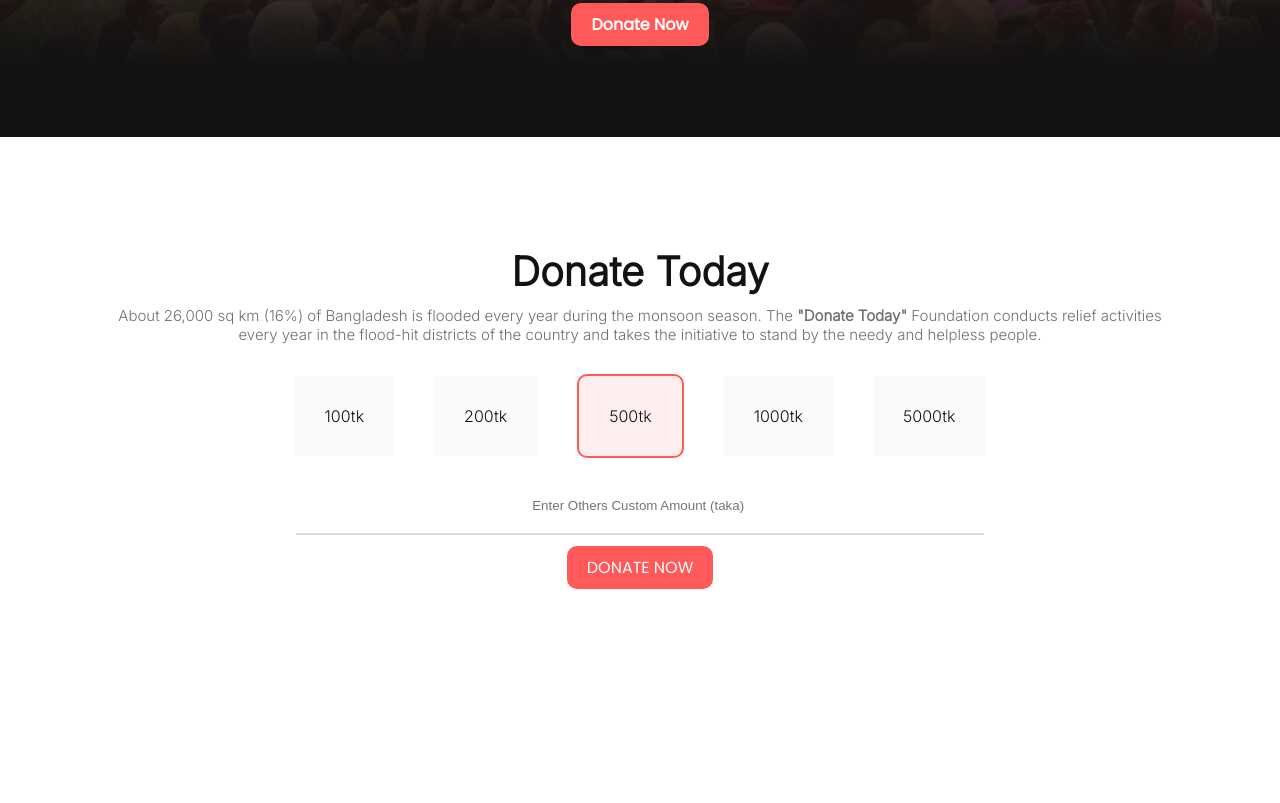
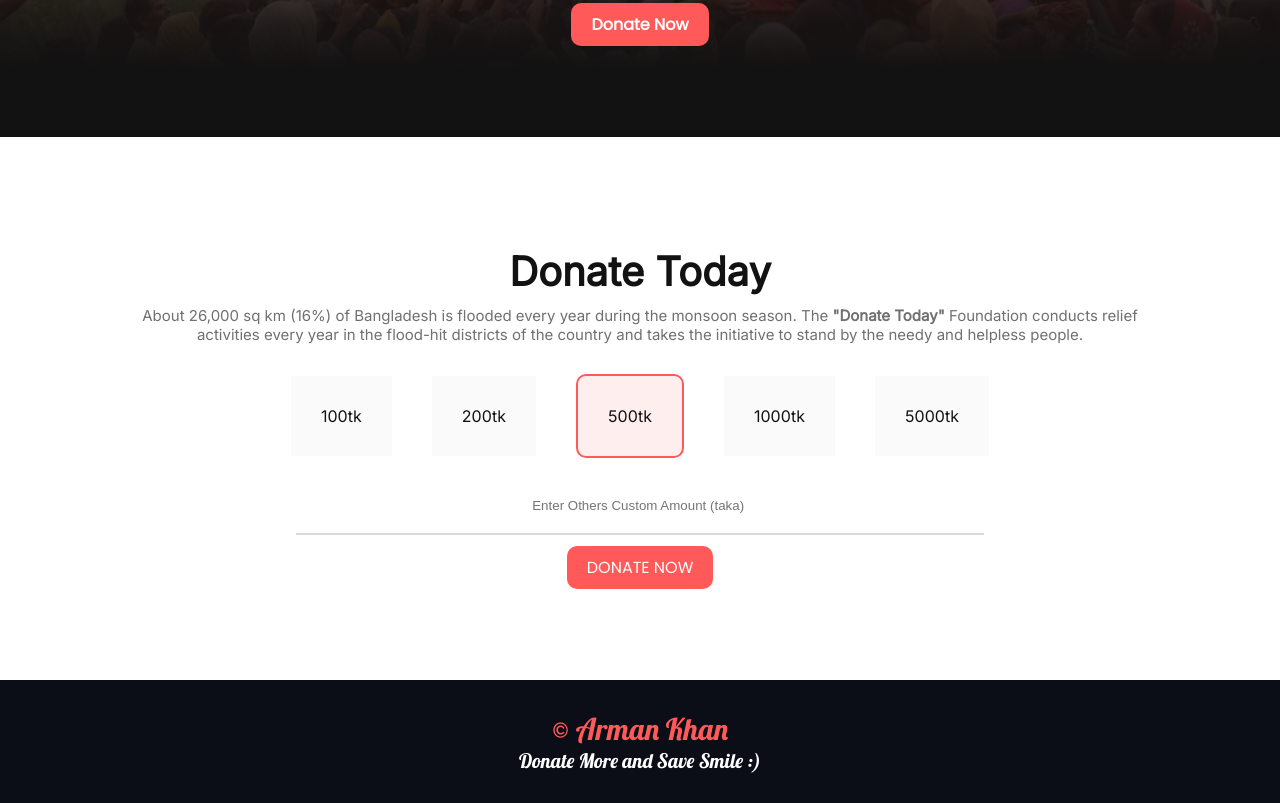
Before and after one commit to ArmanKT/donate-today, a plain HTML site: page index.html in a window 1280 px wide. Shown: the part 320-1123 px from the top of the page. Before the commit the page ends 1000 px from the top, so only its background shows below. Drawn offline with Linux system fonts and the light colour scheme.

Commit message:
Footer Added

```diff
--- a/css/style.css
+++ b/css/style.css
@@ -136,3 +136,28 @@ body {
 
 
 /* Donate Money part End */
+
+
+/* Footer Part */
+
+footer {
+    padding-top: 30px;
+    padding-bottom: 30px;
+    background-color: #0B0D17;
+    text-align: center;
+    color: #fff;
+}
+
+footer .humble-text {
+    font-family: 'Lobster', cursive;
+    font-size: 30px;
+    color: #FF5959;
+}
+
+footer .text {
+    font-family: 'Lobster', cursive;
+    font-size: 20px;
+    color: #fff;
+}
+
+/* Footer Part End*/
--- a/index.html
+++ b/index.html
@@ -5,9 +5,10 @@
     <meta charset="UTF-8">
     <meta http-equiv="X-UA-Compatible" content="IE=edge">
     <meta name="viewport" content="width=device-width, initial-scale=1.0">
-    <title>Donate Today - Donate Food Save Smile</title>
+    <title>Donate Today - Donate More and Save Smile</title>
     <link href="https://fonts.googleapis.com/css?family=Poppins&display=swap" rel="stylesheet">
-    <link href="https://fonts.googleapis.com/css2?family=Inter:wght@300&display=swap" rel="stylesheet">
+    <link href="https://fonts.googleapis.com/css2?family=Inter&display=swap" rel="stylesheet">
+    <link href="https://fonts.googleapis.com/css2?family=Lobster&display=swap" rel="stylesheet">
     <link rel="stylesheet" href="css/style.css">
 </head>
 
@@ -52,6 +53,11 @@
 
         </div>
     </section>
+
+    <footer>
+     <div class="humble-text"> © Arman Khan</div>
+     <div class="text">Donate More and Save Smile :)</div>
+    </footer>
 </body>
 
 </html>
```
